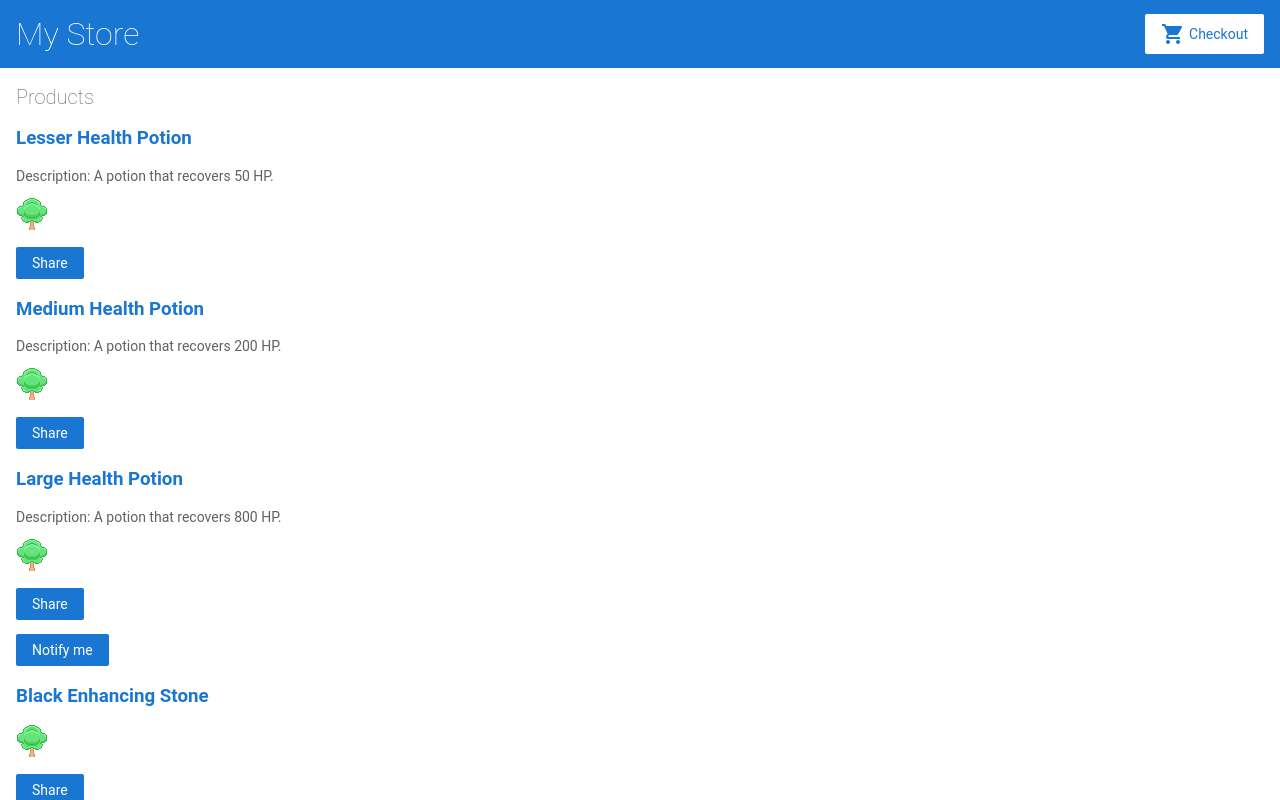
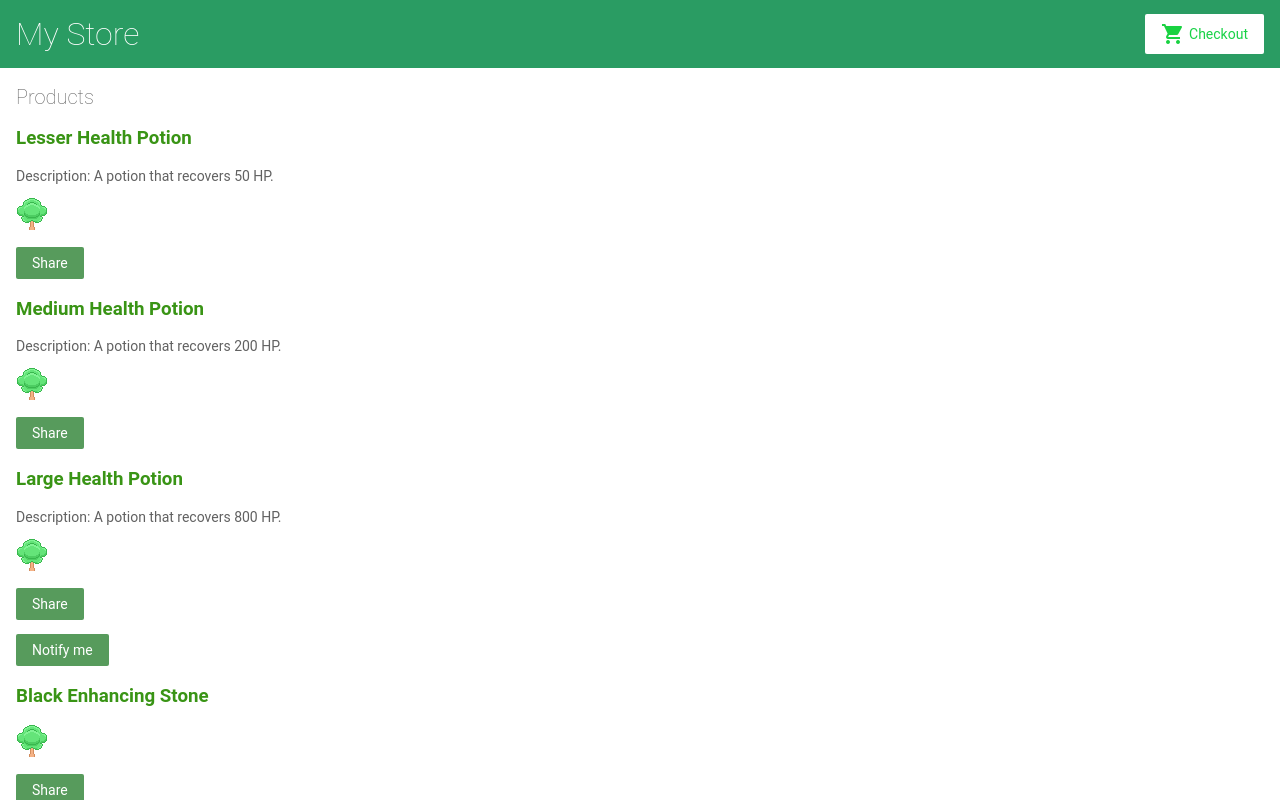
Before and after one commit to Joaomla/angular-exercise, an Angular app: page / in a window 1280 px wide. Shown: the top 800 px of the page. Built offline with nearby package versions, Linux system fonts and the light colour scheme.

Commit message:
changed colours

```diff
--- a/src/styles.css
+++ b/src/styles.css
@@ -43,7 +43,7 @@ p {
 
 a {
   cursor: pointer;
-  color: #1976d2;
+  color: #399415;
   text-decoration: none;
 }
 
@@ -77,7 +77,7 @@ label {
   border-radius: 2px;
   font-size: 14px;
   cursor: pointer;
-  background-color: #1976d2;
+  background-color: #579b5c;
   color: white;
   border: none;
 }
@@ -96,11 +96,11 @@ label {
 
 .fancy-button {
   background-color: white;
-  color: #1976d2;
+  color: #19d247;
 }
 
 .fancy-button i.material-icons {
-  color: #1976d2;
+  color: #19d241;
   padding-right: 4px;
 }
 
@@ -109,7 +109,7 @@ label {
 app-top-bar {
   width: 100%;
   height: 68px;
-  background-color: #1976d2;
+  background-color: #2a9c63;
   padding: 16px;
   display: flex;
   flex-direction: row;
```
